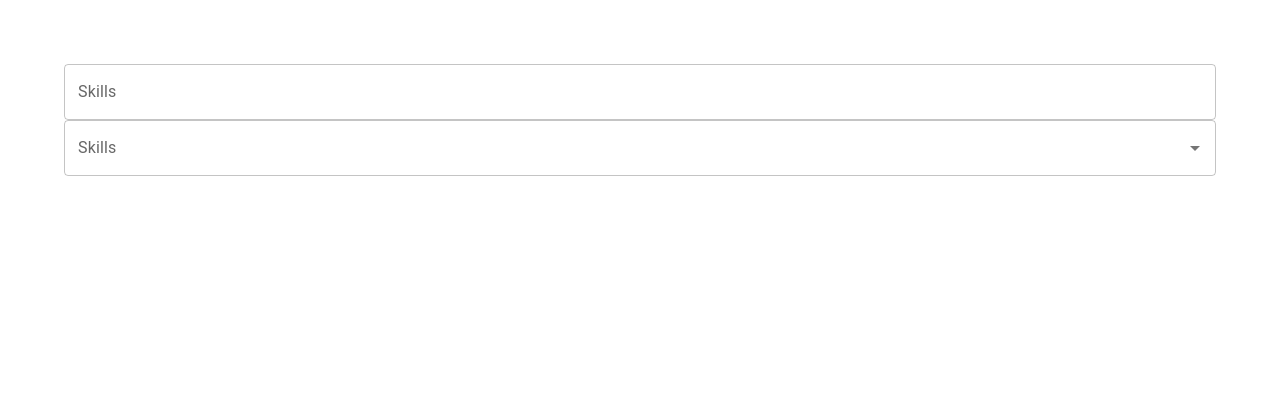
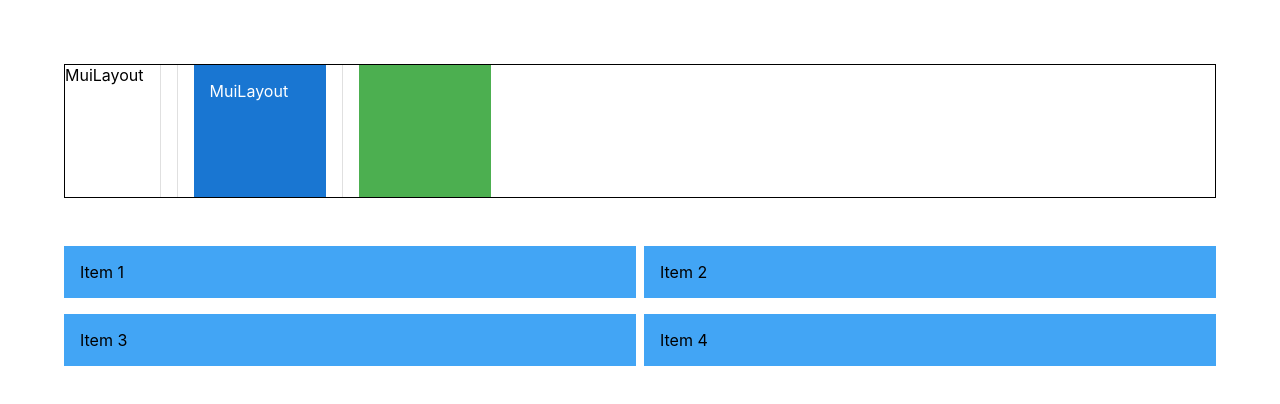
Before and after one commit to alihassan-here/React_MUI, a React (Create React App) app: page / in a window 1280 px wide. Shown: the top 404 px of the page. Built offline with nearby package versions, Linux system fonts and the light colour scheme.

Commit message:
layouts: box,stack,grid

```diff
--- a/src/App.tsx
+++ b/src/App.tsx
@@ -8,7 +8,8 @@
 // import { MuiCheckBox } from './components/MuiCheckBox';
 // import { MuiSwitch } from './components/MuiSwitch';
 // import { MuiRating } from './components/MuiRating';
-import { MuiAutocomplete } from './components/MuiAutocomplete';
+// import { MuiAutocomplete } from './components/MuiAutocomplete';
+import { MuiLayout } from './components/MuiLayout';
 
 function App() {
   return (
@@ -21,7 +22,8 @@
       {/* <MuiCheckBox /> */}
       {/* <MuiSwitch /> */}
       {/* <MuiRating /> */}
-      <MuiAutocomplete />
+      {/* <MuiAutocomplete /> */}
+      <MuiLayout />
     </div>
   );
 }
--- /dev/null
+++ b/src/components/MuiLayout.tsx
@@ -0,0 +1,44 @@
+import React from 'react';
+import { Box, Stack, Divider, Grid } from '@mui/material';
+
+export const MuiLayout = () => {
+    return (
+        <>
+            <Stack sx={{ border: '1px solid' }} direction='row' spacing={2} divider={<Divider orientation="vertical" flexItem />}>
+                <Box>MuiLayout</Box>
+                <br />
+                <Box sx={{
+                    backgroundColor: 'primary.main',
+                    color: 'white',
+                    width: '100px',
+                    height: '100px',
+                    padding: '16px',
+                    '&:hover': {
+                        backgroundColor: 'primary.light',
+                    },
+                }}>MuiLayout</Box>
+                <Box
+                    display="flex"
+                    height='100px'
+                    width='100px'
+                    bgcolor='success.light'
+                    p={2}
+                ></Box>
+            </Stack>
+            <Grid container my={4} rowSpacing={2} columnSpacing={1}>
+                <Grid item xs={12} sm={6}>
+                    <Box bgcolor='primary.light' p={2}>Item 1</Box>
+                </Grid>
+                <Grid item xs={12} sm={6}>
+                    <Box bgcolor='primary.light' p={2}>Item 2</Box>
+                </Grid>
+                <Grid item xs={12} sm={6}>
+                    <Box bgcolor='primary.light' p={2}>Item 3</Box>
+                </Grid>
+                <Grid item xs={12} sm={6}>
+                    <Box bgcolor='primary.light' p={2}>Item 4</Box>
+                </Grid>
+            </Grid>
+        </>
+    )
+}
```
